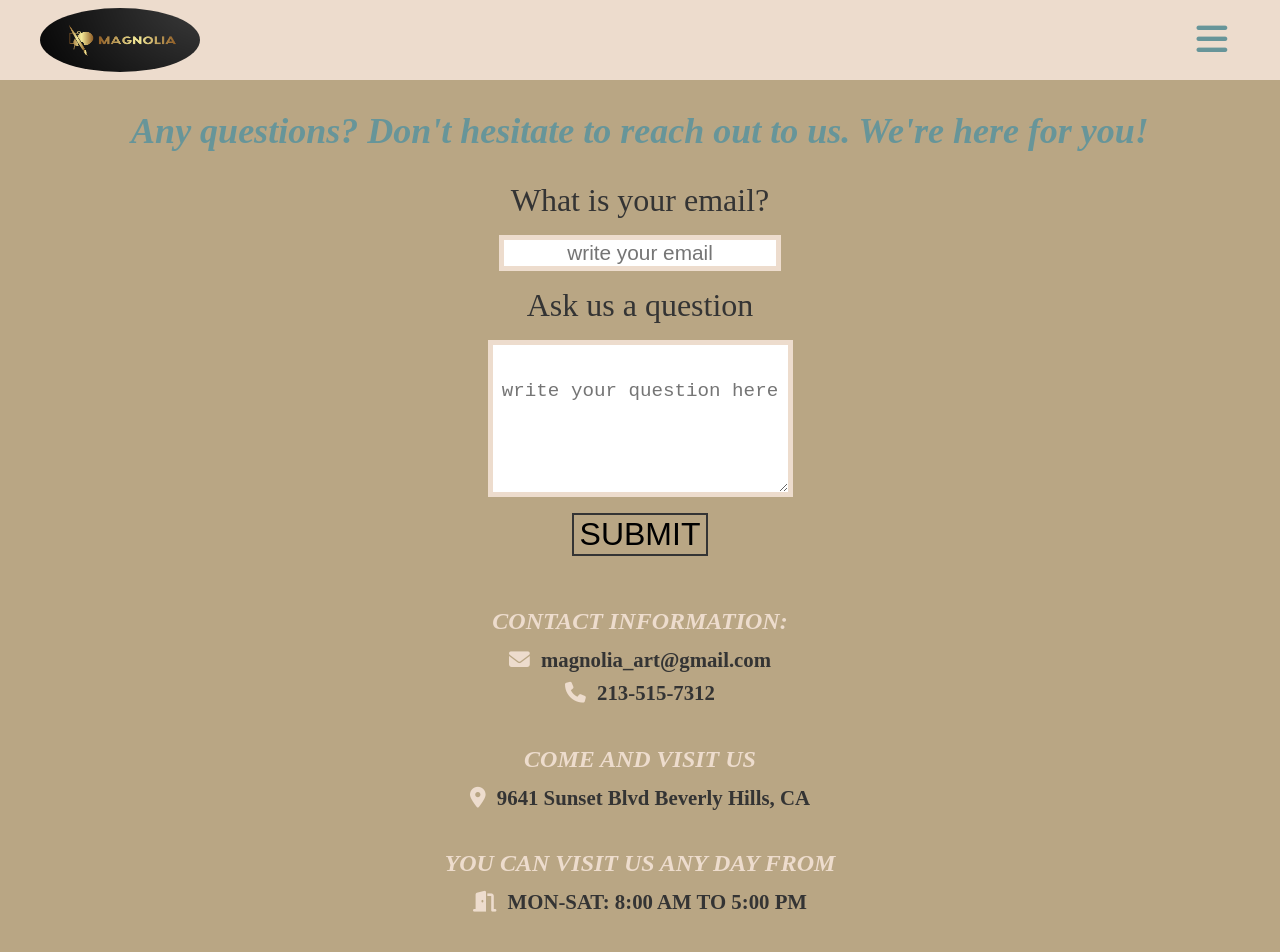
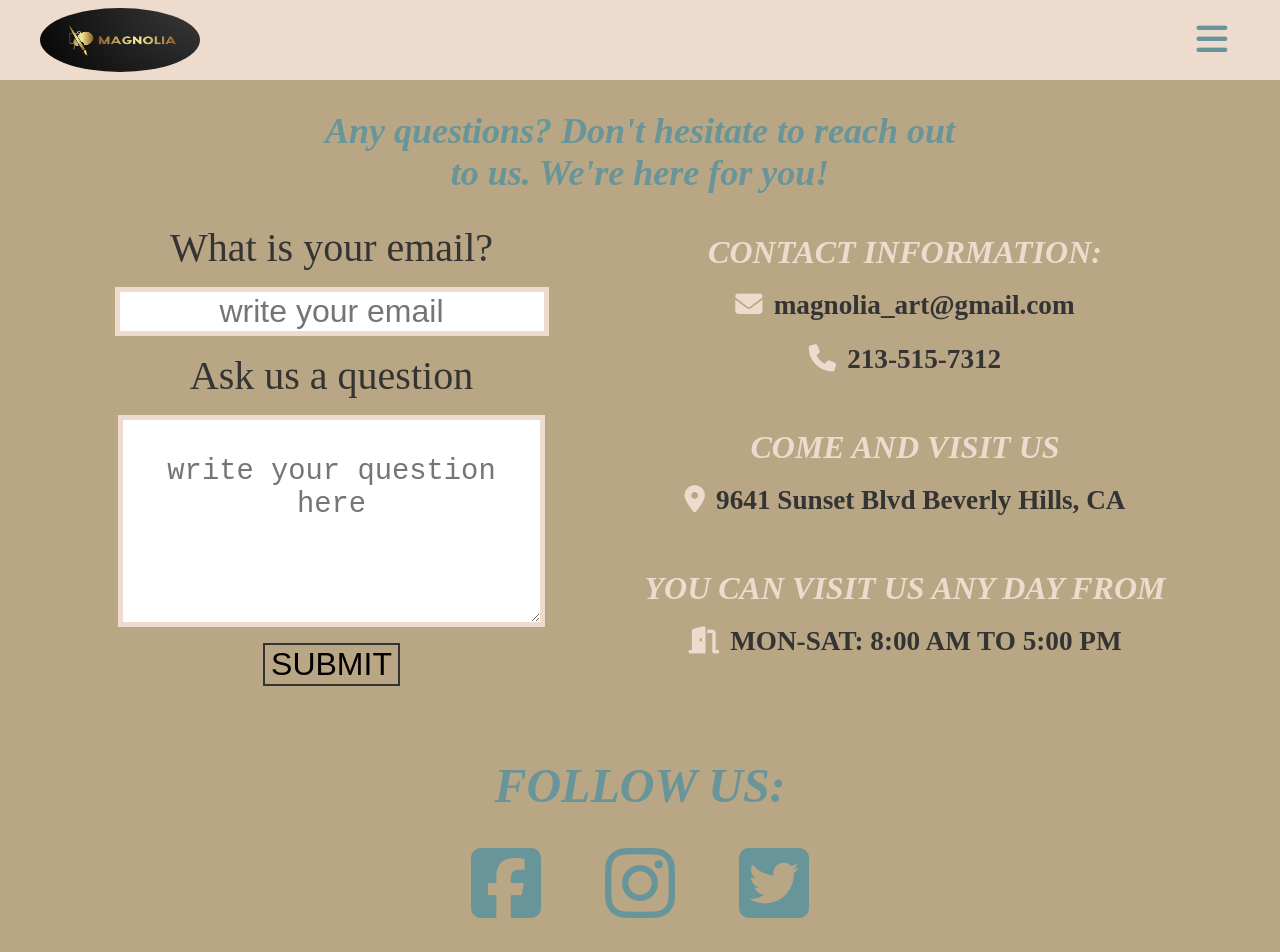
Before and after one commit to milicagareski/Online_museum_of_art_REACT, a React (Vite) app: page /contact in a window 1280 px wide. Shown: the top 952 px of the page. Built offline with nearby package versions, Linux system fonts and the light colour scheme; a web font is replaced by a local one.

Commit message:
working on responsible design

```diff
--- a/src/App.css
+++ b/src/App.css
@@ -37,7 +37,7 @@ body {
 }
 
 img {
-  width: 20rem;
+  width: 15rem;
   height: 15rem;
 }
 
@@ -212,7 +212,7 @@ ul {
 }
 
 img {
-  width: 17rem;
+  width: 15rem;
   height: 15rem;
   border-radius: 50%;
   border: 4px solid var(--third-color);
@@ -252,14 +252,9 @@ img {
   font-size: 4rem;
 }
 
-#now {
-  color: var(--third-color);
-  text-transform: uppercase;
-  font-size: 2rem;
-  font-style: bold;
-  transition: var(--transition);
+#hidden {
+  display: none;
 }
-
 /* Footer */
 
 footer {
@@ -285,8 +280,11 @@ footer p {
 
 /* about */
 
-.about {
-  padding-bottom: 3rem;
+.about-article p {
+  height: 27rem;
+}
+.about-article button {
+  margin-bottom: 2rem;
 }
 
 .museum-name {
@@ -298,6 +296,38 @@ footer p {
 .about-header {
   display: flex;
   flex-direction: column;
+}
+
+.about ul,
+.collection ul {
+  display: flex;
+  flex-direction: row;
+  flex-wrap: wrap;
+}
+
+.about ul li,
+.collection ul li {
+  list-style-type: none;
+  max-width: 18rem;
+  overflow: hidden;
+}
+
+.about ul li {
+  height: 60rem;
+}
+
+.collection ul li {
+  margin: 1rem;
+  height: 50rem;
+}
+
+.collection-title {
+  height: 15rem;
+  overflow: hidden;
+}
+
+.creation-year {
+  height: 7rem;
 }
 
 /* #explore:hover {
@@ -361,9 +391,10 @@ footer p {
 }
 
 .about-info li,
-.visit-list li {
+.visit-list li,
+.collection li {
   max-width: 18rem;
-  margin: 1rem;
+  margin: -1rem 1rem;
 }
 
 .about-info h1 {
@@ -449,6 +480,14 @@ textarea {
 
 .form {
   padding-bottom: 2rem;
+}
+
+.social-icons {
+  display: flex;
+  flex-direction: row;
+  align-items: center;
+  justify-content: center;
+  margin-top: -2rem;
 }
 
 .social-icons span {
@@ -733,6 +772,13 @@ form label h2 {
 .desc {
   margin-top: -3rem;
 }
+
+@media screen and (min-width: 640px) {
+  .container-header,
+  .info-container {
+    max-width: 40rem;
+  }
+}
 @media screen and (min-width: 750px) {
   .slider-img,
   .home_slider img {
@@ -742,11 +788,80 @@ form label h2 {
   .about ul li {
     margin: 1rem;
   }
-
-  .visit-list li:last-child {
-    /* margin-top: -1.2rem; */
+  .form label {
+    font-size: 2.5rem;
+  }
+  .form input {
+    font-size: 2rem;
+  }
+  .form textarea {
+    font-size: 1.8rem;
+  }
+  .contact-info h2 {
+    font-size: 2rem;
+  }
+  .contact-info p {
+    font-size: 1.7rem;
+  }
+  .social-icons span {
+    font-size: 5rem;
+  }
+  #follow {
+    font-size: 3rem;
   }
   .visit-list li:last-child button {
     margin-top: 2.3rem;
   }
 }
+
+@media screen and (min-width: 950px) {
+  .form-and-info {
+    display: flex;
+    flex-direction: row;
+    justify-content: space-between;
+  }
+
+  .contact-info,
+  .form {
+    margin: 0 3rem;
+  }
+  .contact-info {
+    margin-top: -1rem;
+  }
+}
+
+@media screen and (min-width: 1200px) {
+  .slider-img {
+    width: 40rem;
+    height: 25rem;
+  }
+  .about-info {
+    margin-top: 8rem;
+  }
+  .home h2 {
+    display: none;
+  }
+  #welcome {
+    margin-top: 2rem;
+  }
+  #hidden {
+    display: block;
+  }
+  .home_slider {
+    display: flex;
+    flex-direction: row-reverse;
+    align-items: center;
+    justify-content: space-between;
+    max-width: 80vw;
+  }
+  .home_slider img {
+    width: 40rem;
+    height: 25rem;
+    margin-left: 2rem;
+  }
+  .home_slider div {
+    /* max-width: 528px; */
+    /* margin-left: 10rem; */
+    /* margin: 0 5rem; */
+  }
+}
--- a/src/pages/about/components/AboutHeader.tsx
+++ b/src/pages/about/components/AboutHeader.tsx
@@ -1,6 +1,6 @@
 export default function AboutHeader() {
   return (
-    <article className=".container-header">
+    <article className="container-header">
       <h2>
         Join us to a world of art and culture from the comfort of your own home
       </h2>
--- a/src/pages/collection/components/CollectionHeader.tsx
+++ b/src/pages/collection/components/CollectionHeader.tsx
@@ -2,7 +2,7 @@ import React from "react";
 
 export default function CollectionHeader() {
   return (
-    <article>
+    <article className="container-header">
       <h2>
         Welcome to Magnolia's online Gallery! A journey through creativity and
         expression
--- a/src/pages/collection/components/SingleArt.tsx
+++ b/src/pages/collection/components/SingleArt.tsx
@@ -6,16 +6,16 @@ export default function SingleArt({ item }: any) {
     <li key={item.id}>
       <article className="collection-title">
         <h6>TITLE:</h6>
-        <h5>{item.title}</h5>
+        <h5>{item.title.slice(0, 30)}</h5>
       </article>
-      {item.creators.map((element: any) => {
+      {/* {item.creators.map((element: any) => {
         return (
           <article className="collection-author">
             <h6 className="author">AUTHOR:</h6>
             <h5 className="author-desc">{element.description}</h5>
           </article>
         );
-      })}
+      })} */}
       <article className="creation-year">
         <h6>CREATION YEAR:</h6>
         <h5>{item.creation_date}</h5>
--- a/src/pages/contact/Contact.tsx
+++ b/src/pages/contact/Contact.tsx
@@ -2,13 +2,17 @@ import React from "react";
 import ContactHeader from "./components/ContactHeader";
 import ContactForm from "./components/ContactForm";
 import ContactInfo from "./components/ContactInfo";
+import ContactSocial from "./components/ContactSocial";
 
 export default function Contact() {
   return (
     <section className="container">
       <ContactHeader />
-      <ContactForm />
-      <ContactInfo />
+      <section className="form-and-info">
+        <ContactForm />
+        <ContactInfo />
+      </section>
+      <ContactSocial />
     </section>
   );
 }
--- a/src/pages/contact/components/ContactHeader.tsx
+++ b/src/pages/contact/components/ContactHeader.tsx
@@ -2,7 +2,7 @@ import React from "react";
 
 export default function ContactHeader() {
   return (
-    <section className="contact-header">
+    <section className="container-header">
       <h2>
         Any questions? Don't hesitate to reach out to us. We're here for you!
       </h2>
--- a/src/pages/contact/components/ContactInfo.tsx
+++ b/src/pages/contact/components/ContactInfo.tsx
@@ -33,30 +33,6 @@ export default function ContactInfo() {
           MON-SAT: 8:00 AM TO 5:00 PM
         </p>
       </article>
-      <h2>follow us</h2>
-      <article className="contact-ways social-icons">
-        <p>
-          <Link to="https://www.facebook.com/" className="link">
-            <span>
-              <i className="fa-brands fa-square-facebook"></i>
-            </span>
-          </Link>
-        </p>
-        <p>
-          <Link to="https://www.instagram.com/" className="link">
-            <span>
-              <i className="fa-brands fa-instagram"></i>
-            </span>
-          </Link>
-        </p>
-        <p>
-          <Link to="https://twitter.com/" className="link">
-            <span>
-              <i className="fa-brands fa-square-twitter"></i>
-            </span>
-          </Link>
-        </p>
-      </article>
     </section>
   );
 }
--- /dev/null
+++ b/src/pages/contact/components/ContactSocial.tsx
@@ -0,0 +1,47 @@
+import React from "react";
+
+export default function ContactSocial() {
+  return (
+    <>
+      <h2 id="follow">FOLLOW US:</h2>
+      <article className="contact-ways social-icons">
+        <p>
+          <a
+            href="https://www.facebook.com/"
+            className="link"
+            target="_blank"
+            rel="noopener noreferrer"
+          >
+            <span>
+              <i className="fa-brands fa-square-facebook"></i>
+            </span>
+          </a>
+        </p>
+        <p>
+          <a
+            href="https://www.instagram.com/"
+            className="link"
+            target="_blank"
+            rel="noopener noreferrer"
+          >
+            <span>
+              <i className="fa-brands fa-instagram"></i>
+            </span>
+          </a>
+        </p>
+        <p>
+          <a
+            href="https://twitter.com/"
+            className="link"
+            target="_blank"
+            rel="noopener noreferrer"
+          >
+            <span>
+              <i className="fa-brands fa-square-twitter"></i>
+            </span>
+          </a>
+        </p>
+      </article>
+    </>
+  );
+}
--- a/src/pages/home/components/BuyTicket.tsx
+++ b/src/pages/home/components/BuyTicket.tsx
@@ -4,7 +4,6 @@ import Location from "./location";
 function BuyTicket() {
   return (
     <article className="ticket-container">
-      <h2>join us for an unforgettable visit</h2>
       <div className="ticket">
         <Location />
         <Link to="/visit" className="link">
--- a/src/pages/home/components/HomeHeader.tsx
+++ b/src/pages/home/components/HomeHeader.tsx
@@ -1,6 +1,6 @@
 export default function HomeHeader() {
   return (
-    <article className="container-header">
+    <article className="container-header home">
       <h2>Enter a realm where imagination knows no limits</h2>
       <h1 id="welcome">welcome to magnolia</h1>
       <h3>museum of art</h3>
--- a/src/pages/home/components/HomeSlider.tsx
+++ b/src/pages/home/components/HomeSlider.tsx
@@ -7,6 +7,10 @@ export default function HomeSlider() {
   return (
     <article className="home_slider">
       <div>
+        <h2 id="hidden">Enter a realm where imagination knows no limits</h2>
+        <h2>join us for an unforgettable visit</h2>
+      </div>
+      <div>
         <img src={Images[currentIndex].image} alt="gallery-image" />
       </div>
     </article>
```
